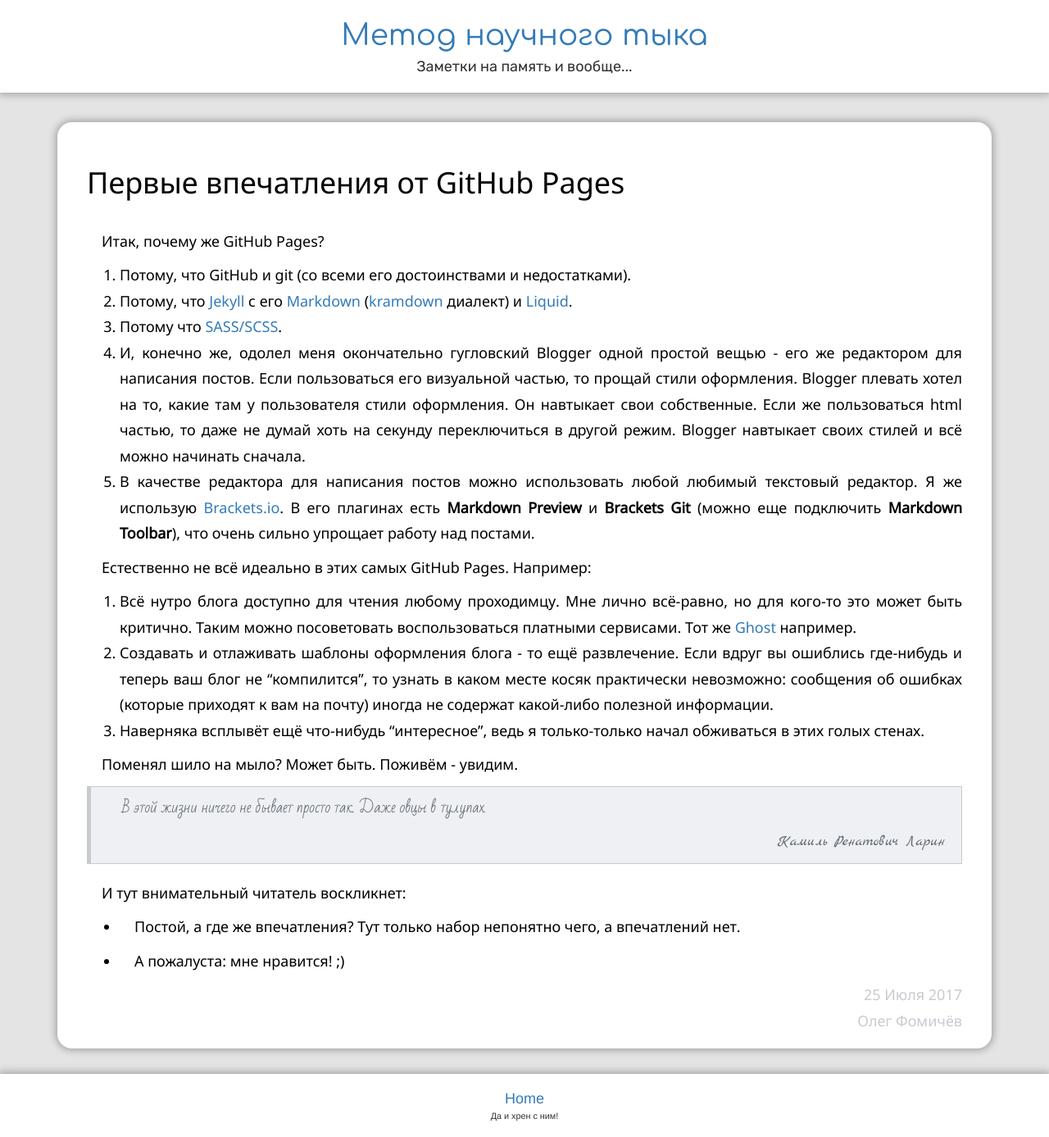
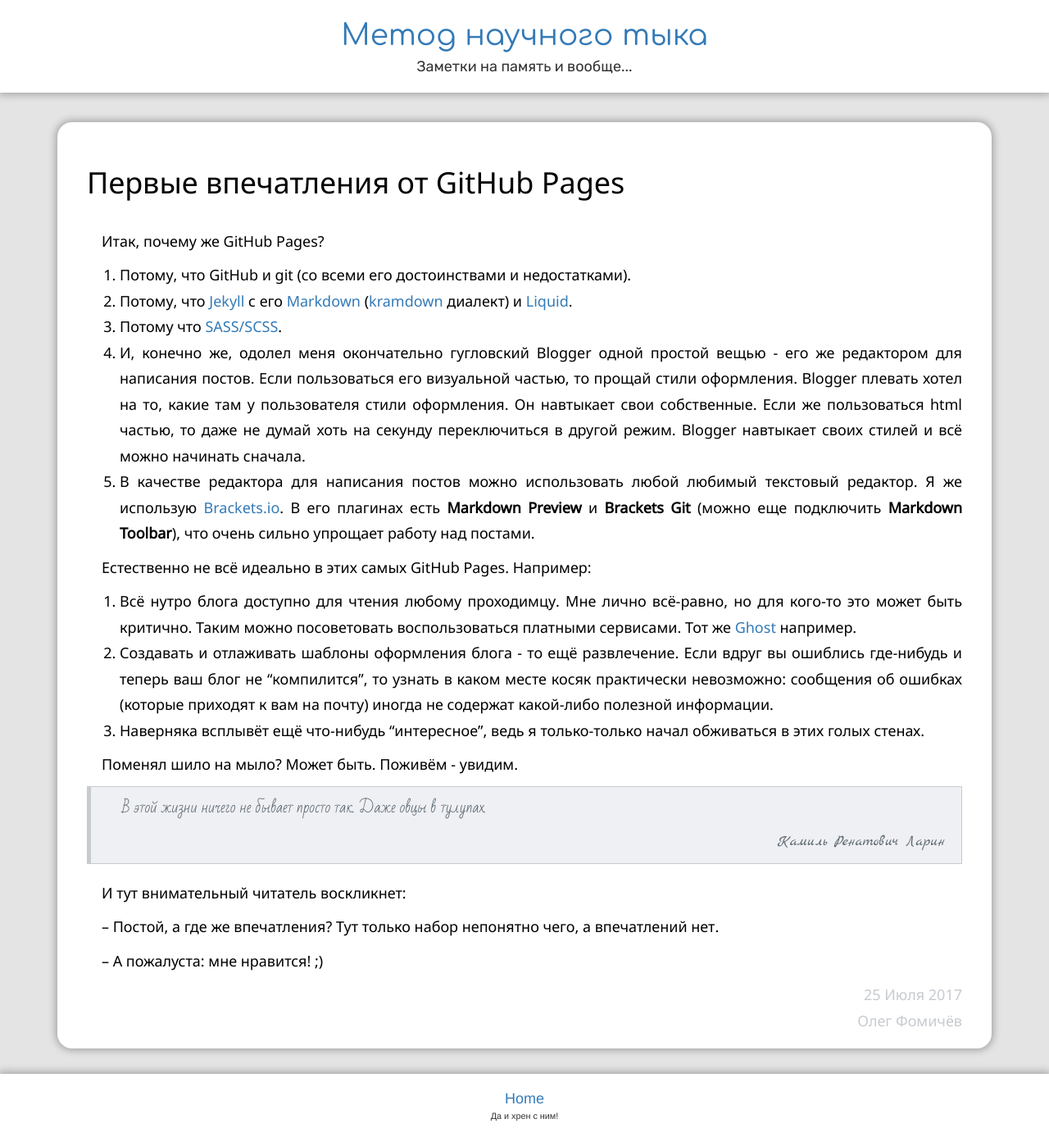
Before and after one commit to fomich0ff/fomich0ff.github.io, a Jekyll site: the page built from _posts/2017-07-25-first-impression.md, in a window 1280 px wide. Shown: the whole page at 82% size. Built offline with Jekyll 4.4.1, drawn with Linux system fonts in a browser that asks for light colours; nearby versions of some CDN libraries; our own code applies the rules of GitHub Pages for plain Markdown files.

```diff
--- a/_posts/2017-07-25-first-impression.md
+++ b/_posts/2017-07-25-first-impression.md
@@ -40,7 +40,7 @@ title: Первые впечатления от GitHub Pages
 
 И тут внимательный читатель воскликнет:
 
-- Постой, а где же впечатления? Тут только набор непонятно чего,
+-- Постой, а где же впечатления? Тут только набор непонятно чего,
 а впечатлений нет.
 
-- А пожалуста: мне нравится! ;)
+-- А пожалуста: мне нравится! ;)
```
